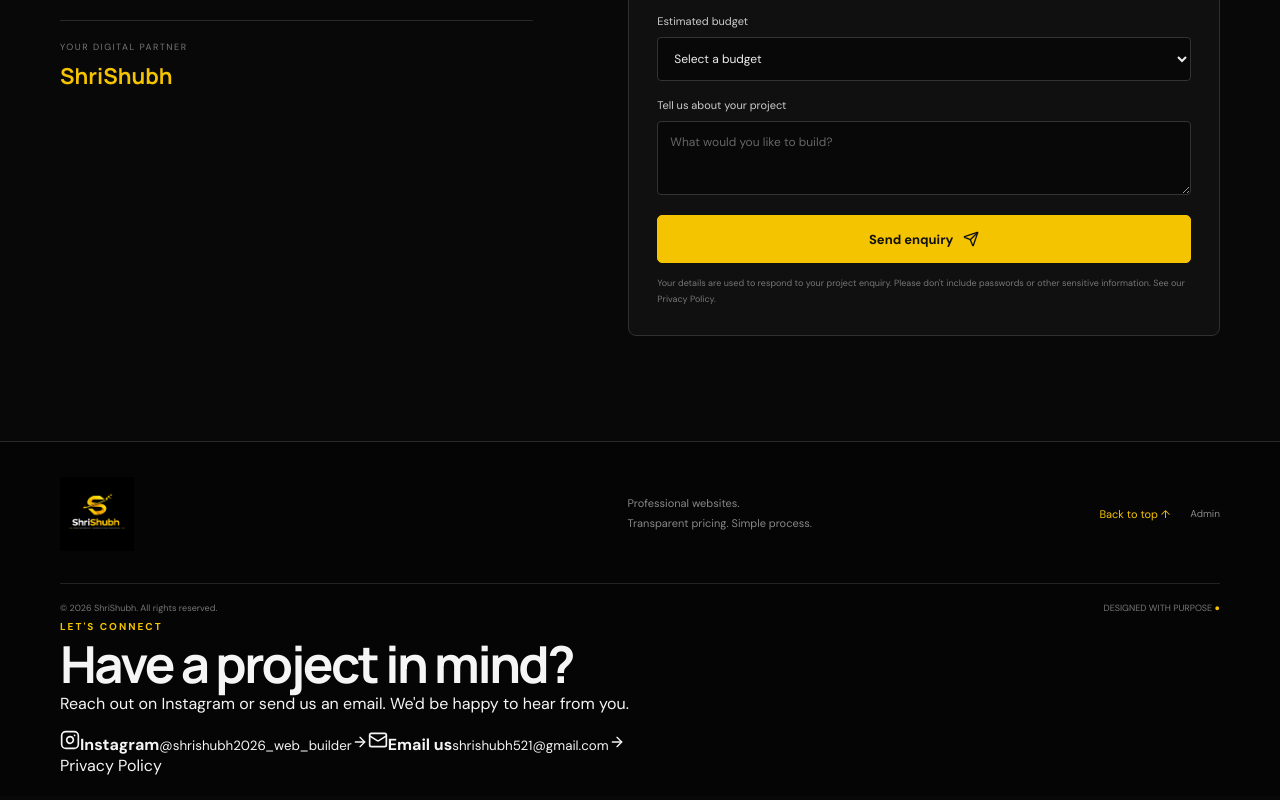
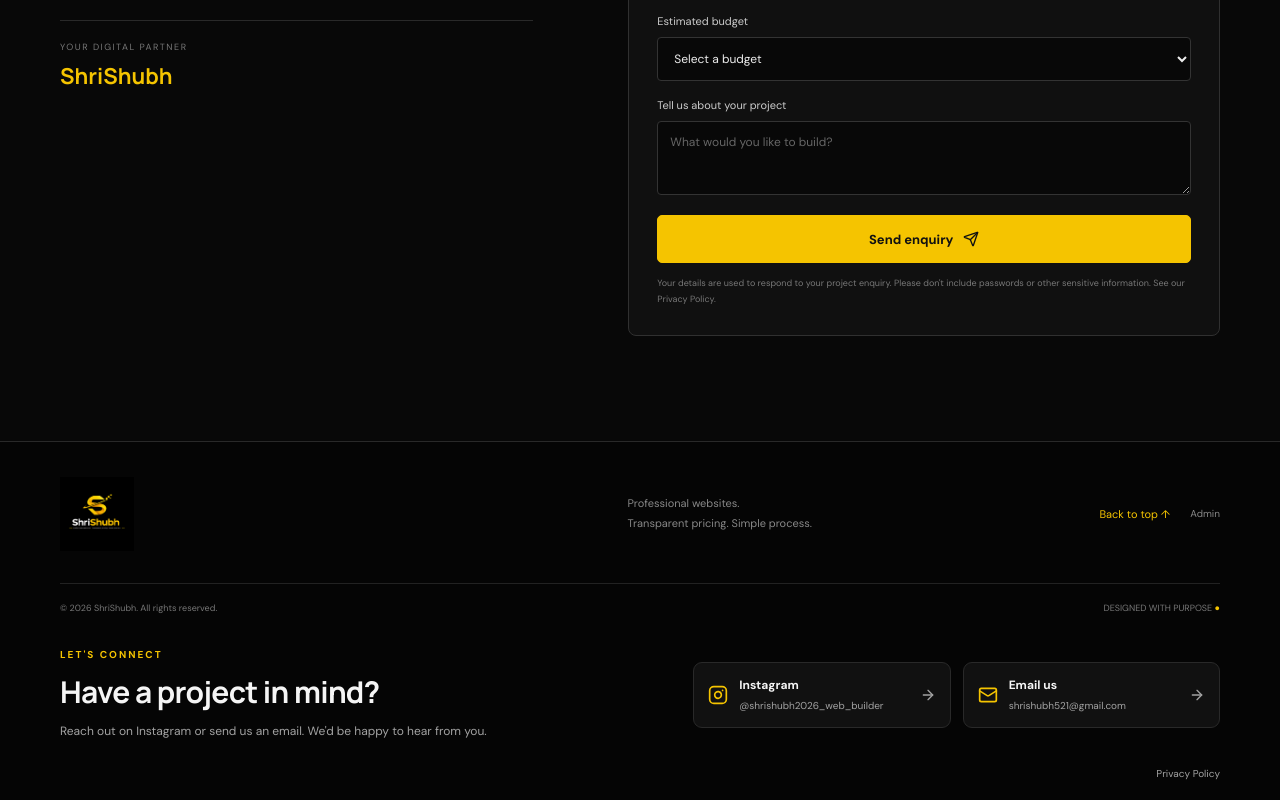
Before and after one commit to shrishubh521-oss/ShriShubh, a React (Vite) app: page / in a window 1280 px wide. Shown: the part 6382-7182 px from the top of the page. Built offline with nearby package versions, Linux system fonts and the light colour scheme; no server answers; the database is empty.

Commit message:
Style Instagram and email footer contact buttons

```diff
--- a/src/styles/index.css
+++ b/src/styles/index.css
@@ -562,3 +562,22 @@ h2 { font-size: clamp(35px, 4vw, 51px); line-height: 1.13; margin-bottom: 0; }
 .admin-content-item-actions button { display:inline-flex; align-items:center; gap:5px; padding:7px 9px; border:1px solid #393939; border-radius:5px; background:#181818; color:#eee; font-size:10px; cursor:pointer; }
 @media(max-width:850px) { .admin-content-manager-grid { grid-template-columns:1fr; } }
 @media(max-width:600px) { .admin-content-manager-heading { flex-direction:column; } .admin-content-editor,.admin-content-list { padding:15px; } }
+
+
+/* Footer contact links */
+.social-contact { display:grid; grid-template-columns:minmax(0,1fr) minmax(280px,.9fr); gap:24px 48px; align-items:center; padding-top:34px; }
+.social-contact-heading .eyebrow { display:block; margin-bottom:10px; }
+.social-contact-heading h2 { margin:0 0 9px; color:var(--text); font:700 clamp(22px,3vw,30px) var(--font-heading); letter-spacing:-.7px; }
+.social-contact-heading p { max-width:440px; margin:0; color:var(--muted); font-size:12px; line-height:1.8; }
+.social-links { display:grid; grid-template-columns:1fr 1fr; gap:12px; }
+.social-contact-button { display:flex; min-width:0; align-items:center; gap:11px; padding:14px; border:1px solid var(--border); border-radius:9px; color:var(--text); background:var(--surface); text-decoration:none; transition:border-color .2s,transform .2s,background .2s; }
+.social-contact-button:hover { transform:translateY(-2px); border-color:var(--gold); background:var(--surface-2); }
+.social-contact-button>svg:first-child { flex-shrink:0; color:var(--gold); }
+.social-contact-button>svg:last-child { flex-shrink:0; margin-left:auto; color:var(--muted); }
+.social-contact-button span { display:grid; min-width:0; gap:5px; }
+.social-contact-button strong { font-size:12px; }
+.social-contact-button small { overflow-wrap:anywhere; color:var(--muted); font-size:10px; line-height:1.5; }
+.social-privacy-link { grid-column:1/-1; justify-self:end; color:var(--muted); font-size:10px; text-decoration:none; }
+.social-privacy-link:hover { color:var(--gold); }
+@media(max-width:760px) { .social-contact { grid-template-columns:1fr; gap:20px; padding-top:28px; } .social-links { grid-template-columns:1fr; } .social-privacy-link { grid-column:auto; justify-self:start; } }
+@media(prefers-reduced-motion:reduce) { .social-contact-button { transition:none; } }
```
